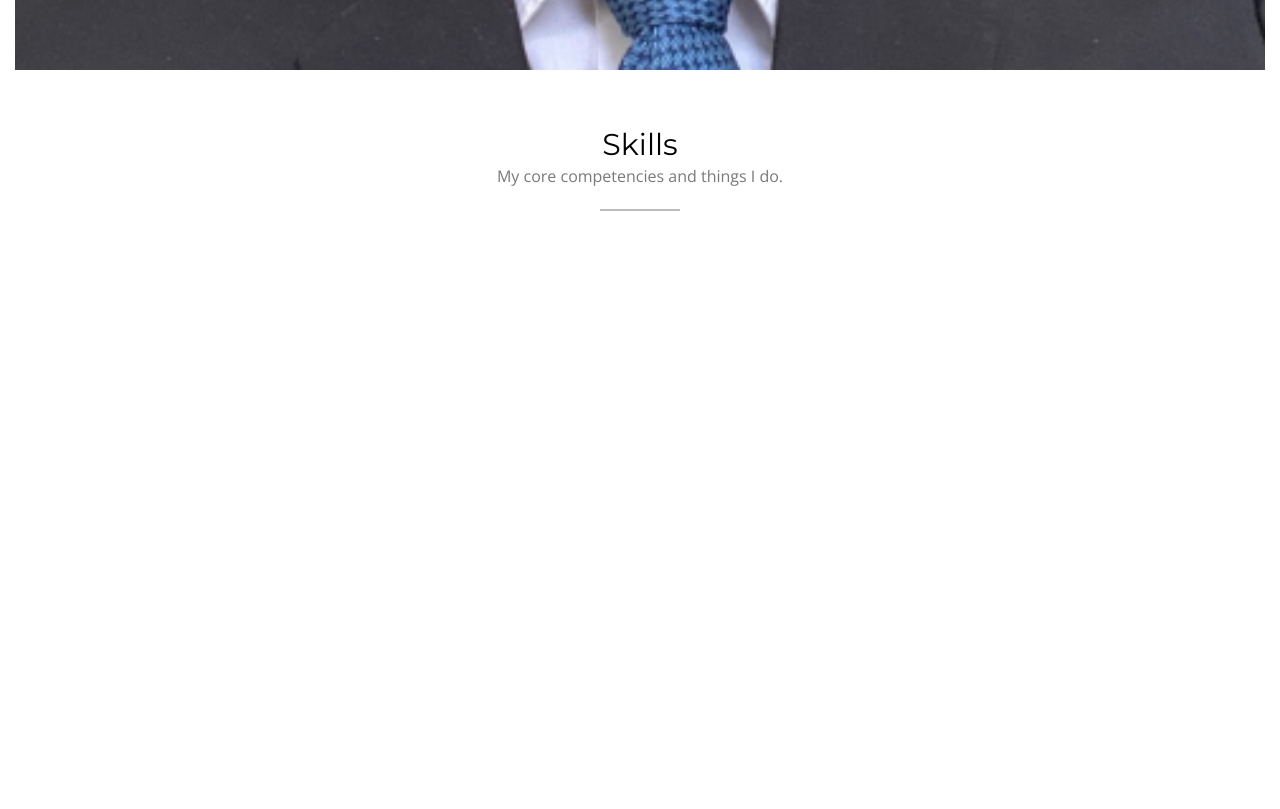
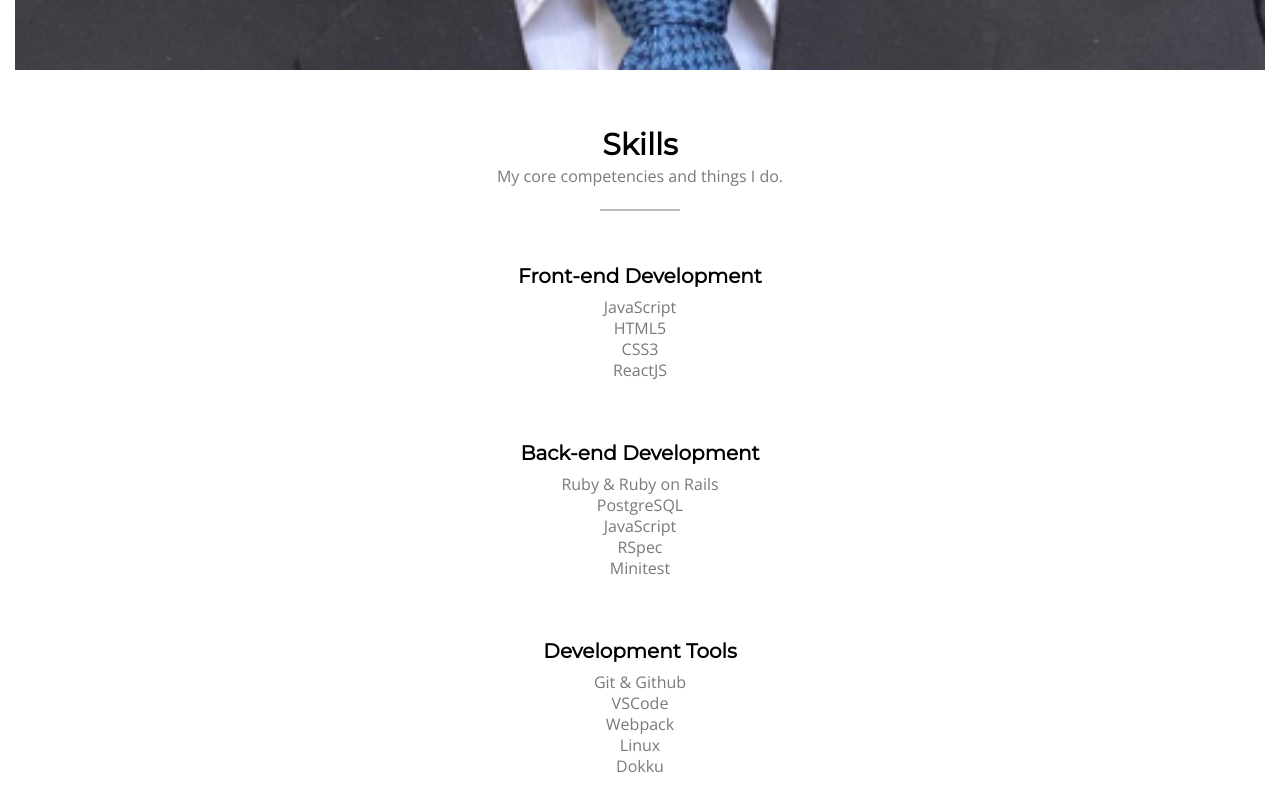
Before and after one commit to justinkim2015/portfolio-v3, a React (Create React App) app: page / in a window 1280 px wide. Shown: the part 2440-3249 px from the top of the page. Before the commit the page ends 2676 px from the top, so only its background shows below. Built offline with nearby package versions, Linux system fonts and the light colour scheme.

Commit message:
Add skills section

```diff
--- a/src/skills/Skills.js
+++ b/src/skills/Skills.js
@@ -1,13 +1,46 @@
 import './skills.css'
 
-const About = () => {
+const Skills = () => {
   return (
     <section id='skills'>
       <h2 className='skills-title'>Skills</h2>
       <h6 className='skills-subtitle'>My core competencies and things I do.</h6>
       <div className='underbar'></div>
+
+      <div className='frontend'>
+        <h3 className='skill-title'>Front-end Development</h3>
+        <ul className='skill-list'>
+          <li className='skill'>JavaScript</li>
+          <li className='skill'>HTML5</li>
+          <li className='skill'>CSS3</li>
+          <li className='skill'>ReactJS</li>
+        </ul>
+      </div>
+
+      <div className='backend'>
+        <h3 className='skill-title'>Back-end Development</h3>
+        <ul className='skill-list'>
+          <li className='skill'>Ruby & Ruby on Rails</li>
+          <li className='skill'>PostgreSQL</li>
+          <li className='skill'>JavaScript</li>
+          <li className='skill'>RSpec</li>
+          <li className='skill'>Minitest</li>
+        </ul>
+      </div>
+
+      <div className='dev'>
+        <h3 className='skill-title'>Development Tools</h3>
+        <ul className='skill-list'>
+          <li className='skill'>Git & Github</li>
+          <li className='skill'>VSCode</li>
+          <li className='skill'>Webpack</li>
+          <li className='skill'>Linux</li>
+          <li className='skill'>Dokku</li>
+        </ul>
+      </div>
+
     </section>
   )
 }
 
-export default About
+export default Skills
--- a/src/skills/skills.css
+++ b/src/skills/skills.css
@@ -7,6 +7,7 @@
 
 .skills-title {
   font-size: 30px;
+  font-weight: 1000;
   margin: 0 0 8px;
 }
 
@@ -21,3 +22,24 @@
   margin: 25px 0;
   background-color: #BCBCBC;
 }
+
+.frontend, .backend, .dev {
+  display: flex;
+  flex-direction: column;
+  align-items: center;
+  margin: 30px;
+  width: 80%;
+}
+
+.skill-title {
+  font-weight: 600;
+  font-size: 20px;
+  margin: 0 0 8px;
+}
+
+.skill {
+  color: #797979;
+  margin: 5px 0;
+  text-align: center;
+  font-family: 'open sans';
+}
```
